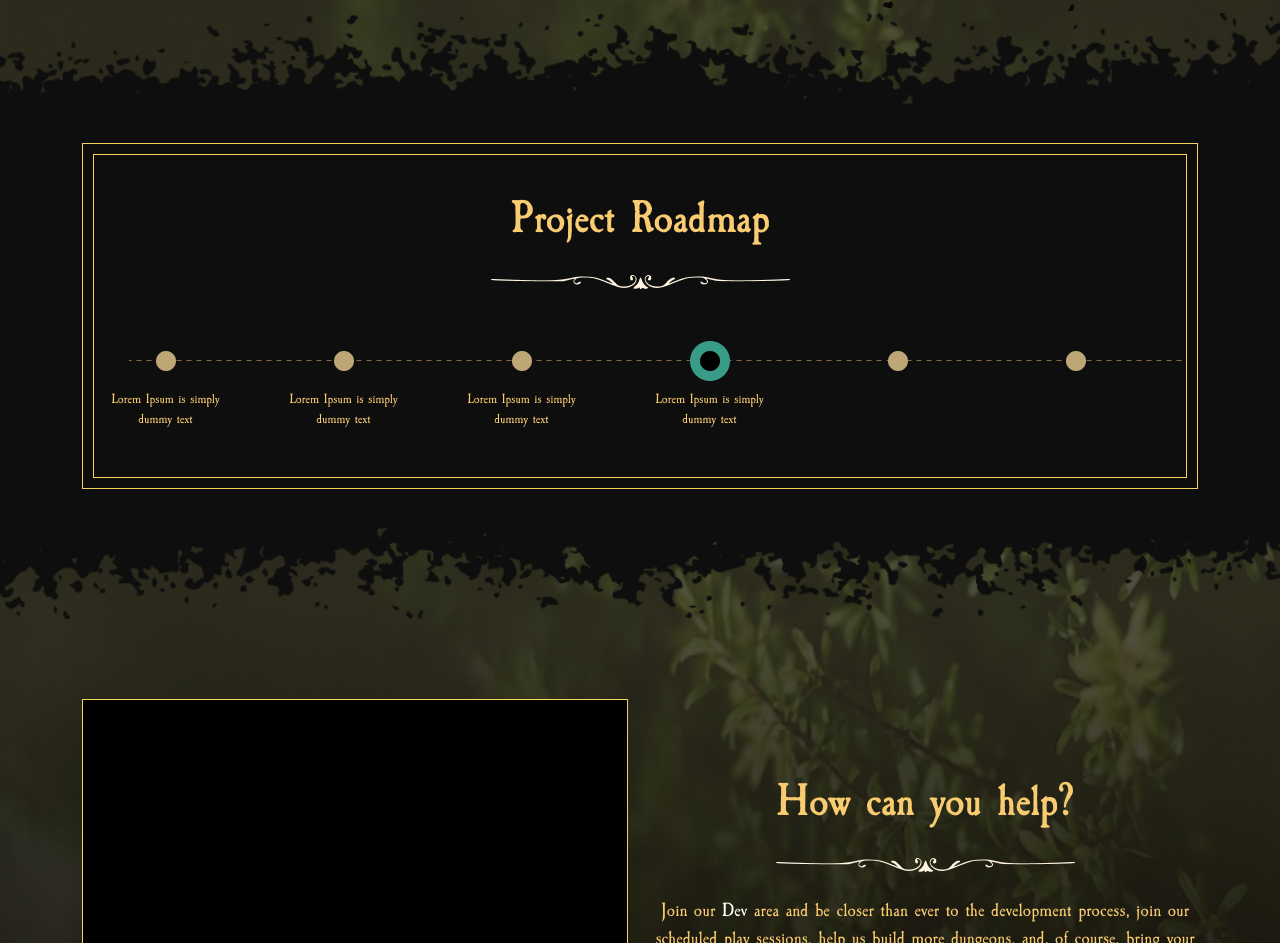
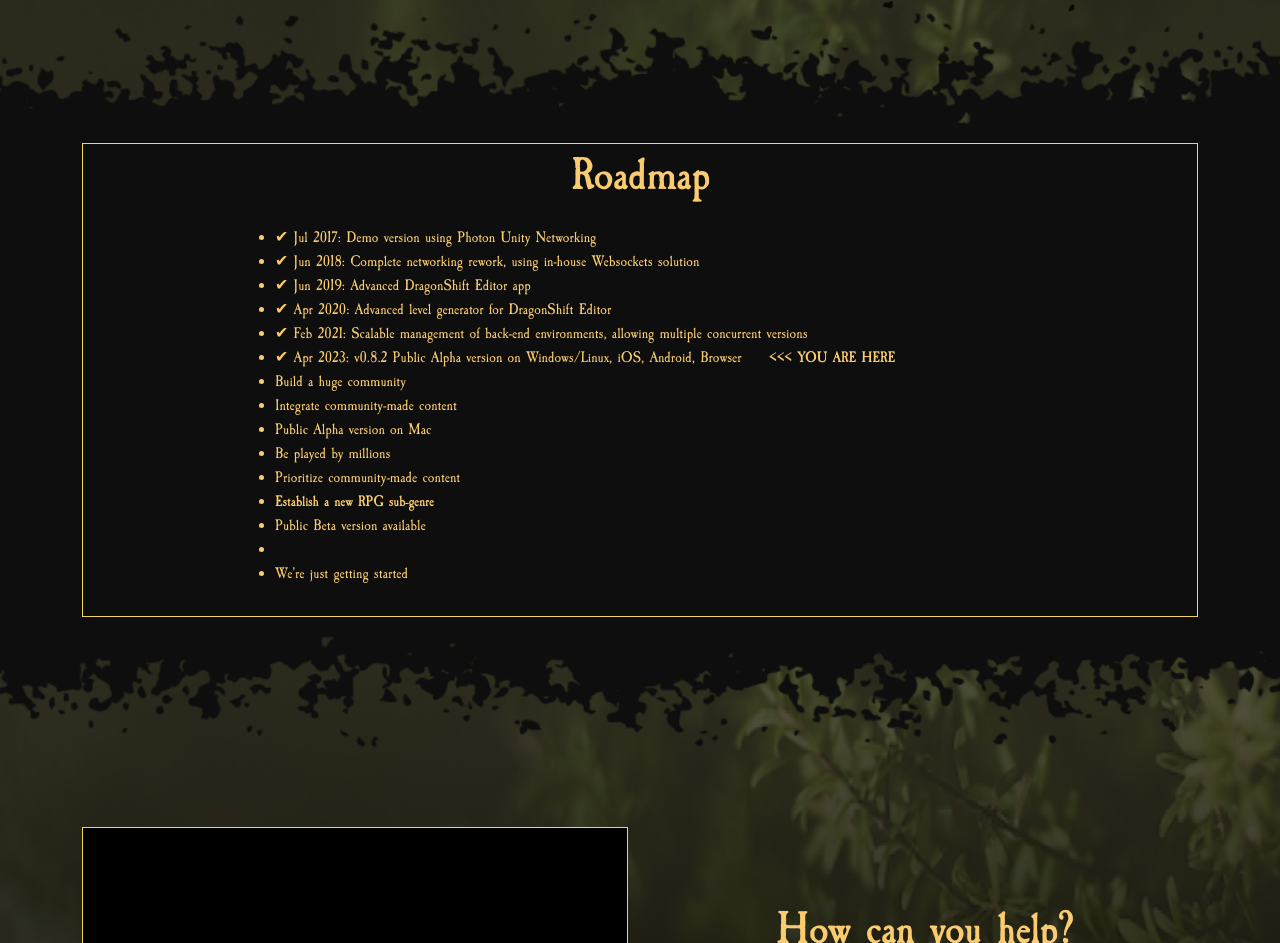
Before and after one commit to AlinaCalmis/dragonshift.com.website, a plain HTML site: page index.html in a window 1280 px wide. Shown: the part 3629-4572 px from the top of the page. Drawn offline with nearby package versions, Linux system fonts and the light colour scheme.

Commit message:
roadmap added, improved

```diff
--- a/index.html
+++ b/index.html
@@ -290,14 +290,41 @@
       <img src="images/bottom-img.png" alt="" class="w-100">
     </div>
     <div class="project_roadmap_wrapper">
-      <div class="container">
+      <!--TODO re-enable when done-->
+      <!--div class="container">
         <div class="roadmap_box">
           <div class="border-p">
-            <h3 class="title wow fadeInUp" data-wow-delay="0.3s">Project Roadmap</h3>
+            <h3 class="title wow fadeInUp" data-wow-delay="0.3s">Roadmap</h3>
             <span class="wow fadeInUp" data-wow-delay="0.4s"><img src="images/border-bottom.png" alt="" class="img-fluid"></span>
             <div class="wow fadeInUp mt-48 pb-3" data-wow-delay="0.5s" style="
                             overflow-x: scroll;scroll-snap-align: center;">
               <img src="images/road-map.png" alt="">
+            </div>
+          </div>
+        </div>
+      </div-->
+      <div class="container">
+        <div>
+          <div class="border-p">
+            <h3 class="title wow fadeInUp" data-wow-delay="0.3s">Roadmap</h3>
+            <div class=" wow fadeInUp" data-wow-delay="0.5s" style="padding-left:15vw; margin-left: auto; margin-right: auto; padding-bottom: 30px;">
+              <ul class="text-left">
+                <li>✔ Jul 2017: Demo version using Photon Unity Networking</li>
+                <li>✔ Jun 2018: Complete networking rework, using in-house Websockets solution</li>
+                <li>✔ Jun 2019: Advanced DragonShift Editor app</li>
+                <li>✔ Apr 2020: Advanced level generator for DragonShift Editor </li>
+                <li>✔ Feb 2021: Scalable management of back-end environments, allowing multiple concurrent versions</li>
+                <li>✔ Apr 2023: v0.8.2 Public Alpha version on Windows/Linux, iOS, Android, Browser &nbsp;&nbsp;&nbsp;&nbsp;&nbsp;&nbsp;<b>&lt;&lt;&lt; YOU ARE HERE</b></li>
+                <li>Build a huge community</li>
+                <li>Integrate community-made content</li>
+                <li>Public Alpha version on Mac</li>
+                <li>Be played by millions</li>
+                <li>Prioritize community-made content</li>
+                <li><b>Establish a new RPG sub-genre</b></li>
+                <li>Public Beta version available</li>
+                <li></li>
+                <li>We're just getting started</li>
+              </ul>
             </div>
           </div>
         </div>
```
